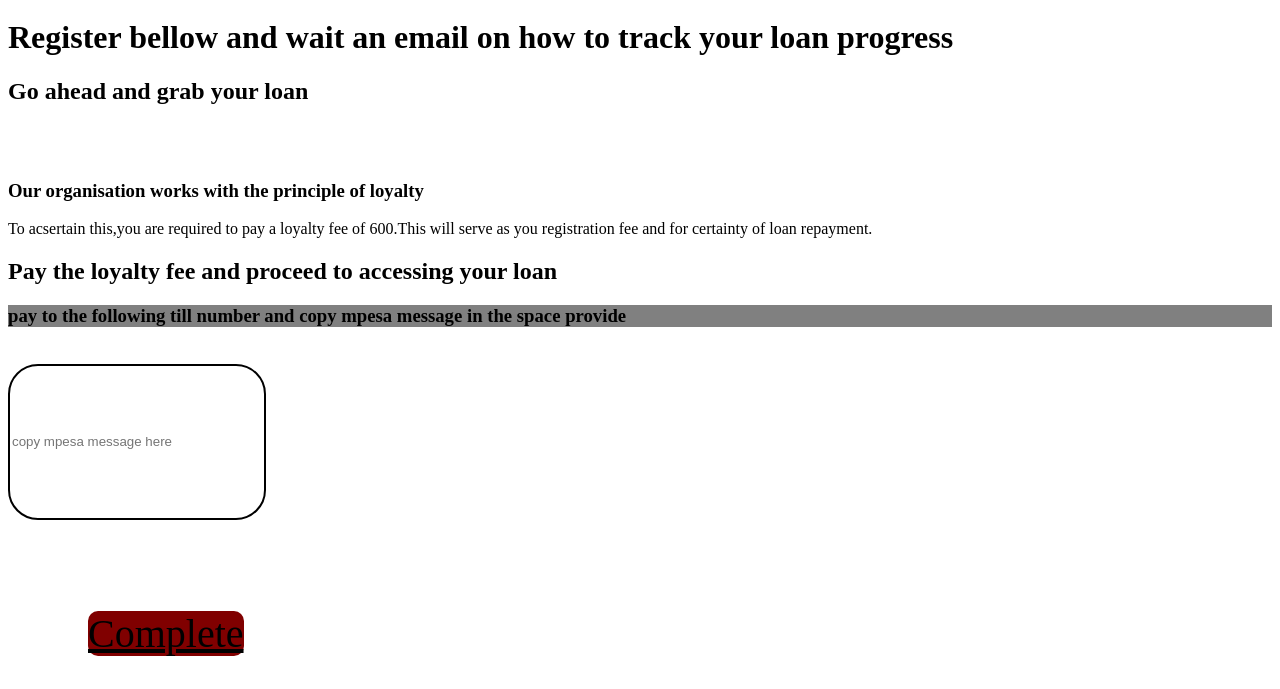
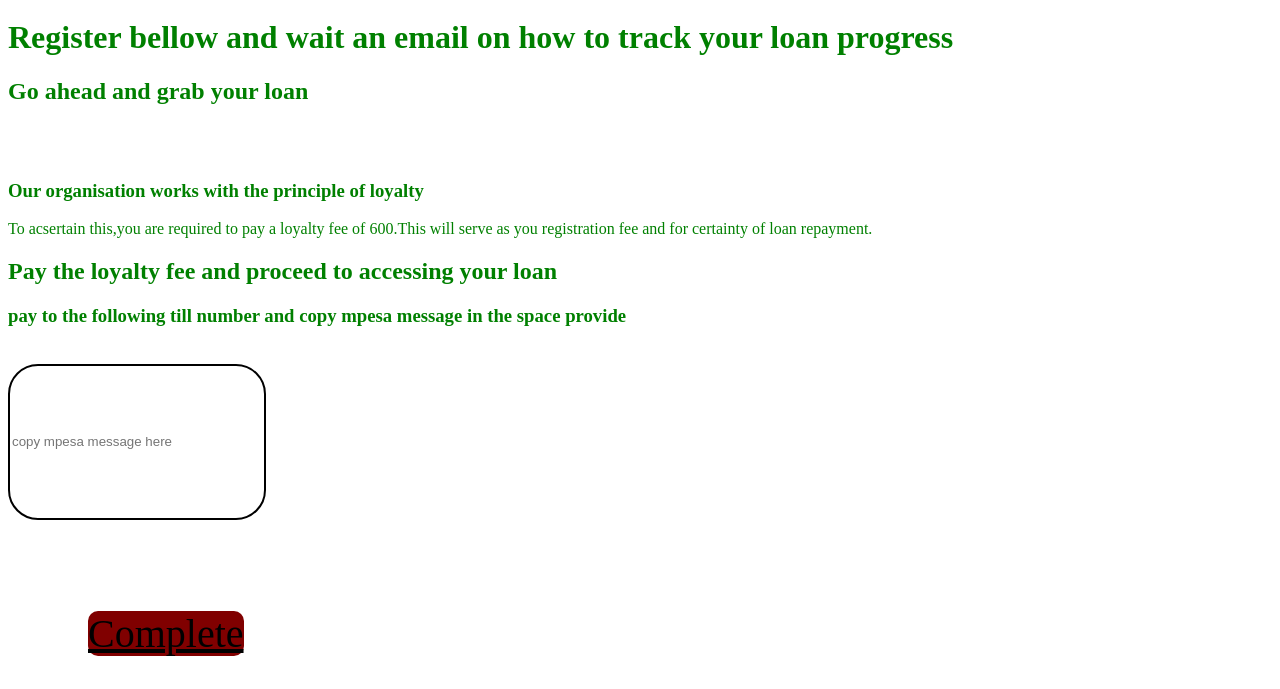
Before and after one commit to unilloan-county/student-loan, a plain HTML site: page Next.html in a window 1280 px wide. Shown: the part 111-800 px from the top of the page. Drawn offline with Linux system fonts and the light colour scheme.

Commit message:
Update Next.html

```diff
--- a/Next.html
+++ b/Next.html
@@ -8,9 +8,11 @@ body{background:white;
 
                    }
   .change{ background:white;
-                      }
+             color:green;         }
 
-     .col{background:grey;
+     .col{background:white;
+          color:green;
+
                     }
     .pay{  width:250px;
             height:150px;
```
